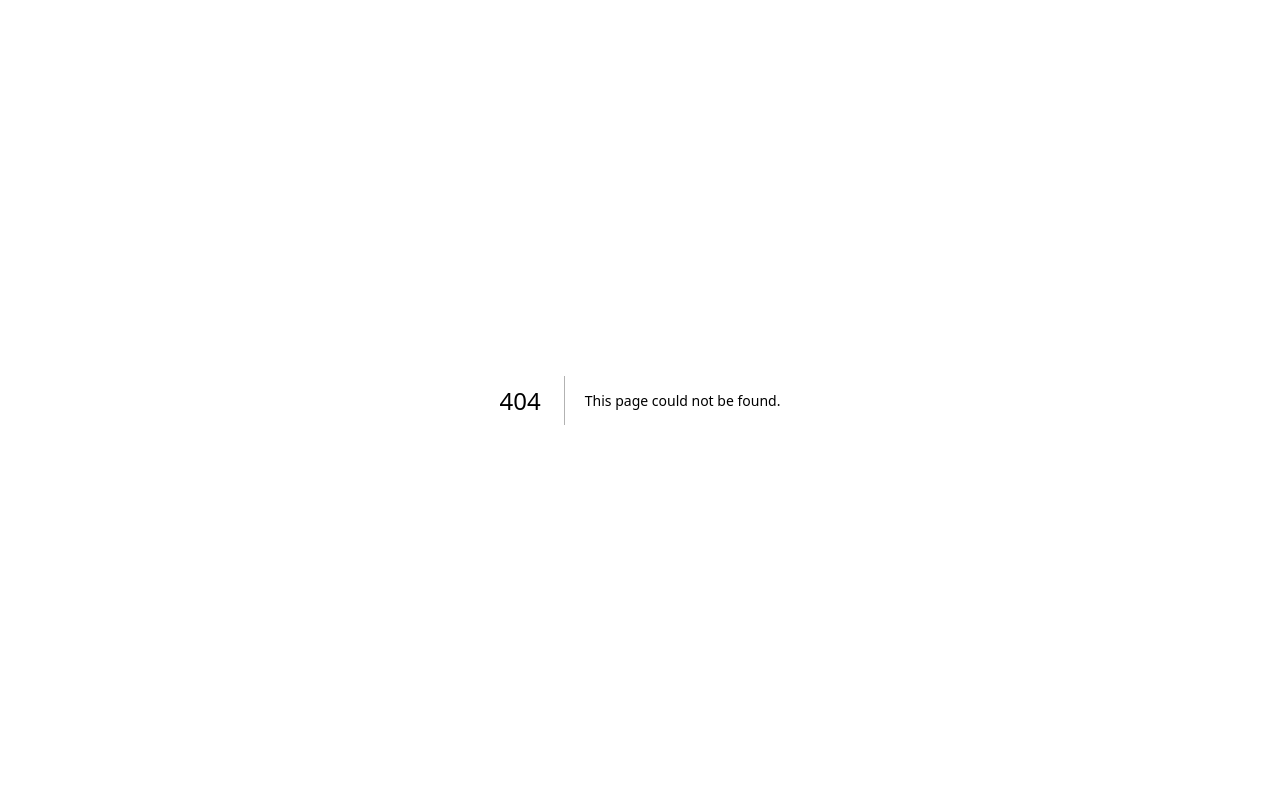
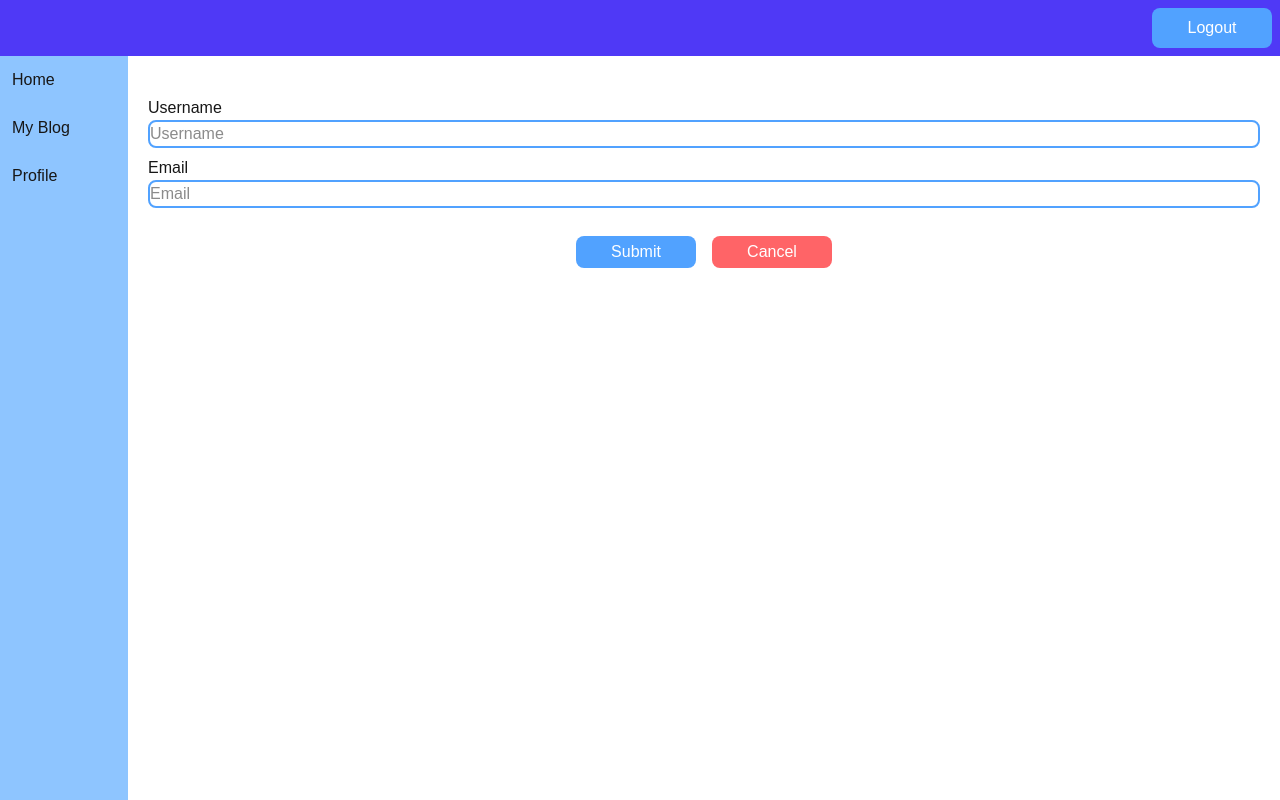
Before and after one commit to SeowKarYan/blog, a Next.js app: page /profile/edit in a window 1280 px wide. Before the commit this address had no page. Built offline with nearby package versions, Linux system fonts and the light colour scheme; no server answers.

Commit message:
done edit profile

```diff
--- /dev/null
+++ b/src/actions/user.ts
@@ -0,0 +1,64 @@
+"use server";
+import * as z from 'zod'
+import bcrypt from 'bcrypt'
+import { UserState } from '@/lib/definitions';
+import { db } from '@/prisma/db';
+import { not } from '@prisma/orm-postgres/orm-client';
+import { redirect } from 'next/navigation';
+
+const ProfileSchema = z.object({
+    id: z.string().min(1),
+    email: z.email({ error: 'Please enter a valid email.' }).trim(),
+    username: z
+        .string()
+        .min(1, { error: 'Username is required' })
+})
+
+const PasswordSchema = z.object({
+    id: z.string().min(1),
+    password: z
+        .string()
+        .min(8, { error: 'Be at least 8 characters long' })
+        .regex(/[a-zA-Z]/, { error: 'Contain at least one letter.' })
+        .regex(/[0-9]/, { error: 'Contain at least one number.' })
+        .regex(/[^a-zA-Z0-9]/, {
+            error: 'Contain at least one special character.',
+        })
+        .trim(),
+})
+
+export async function updateProfile(state: UserState, formData: FormData) {
+    // Validate form fields
+    const validatedFields = ProfileSchema.safeParse({
+        id: formData.get('id'),
+        username: formData.get('username'),
+        email: formData.get('email'),
+    })
+
+    // If any form fields are invalid, return early
+    if (!validatedFields.success) {
+        return {
+            errors: z.flattenError(validatedFields.error).fieldErrors,
+        }
+    }
+
+    const { id, username, email } = validatedFields.data
+
+    const duplicateUser = await db.orm.public.User
+        .where({ email: email.trim().toLowerCase() })
+        .where((u) => not(u.id.eq(Number(id))))
+        .first()
+
+    if (duplicateUser) {
+        console.log({duplicateUser})
+        return {
+            message: 'Email already registered',
+        }
+    }
+
+    const updatedUser = await db.orm.public.User
+        .where({ id: Number(id) })
+        .update({ username, email: email.trim().toLowerCase() });
+
+    redirect('/profile')
+}
--- /dev/null
+++ b/src/app/(dashboard)/profile/edit/editProfileForm.tsx
@@ -0,0 +1,50 @@
+'use client'
+import { updateProfile } from "@/actions/user"
+import Link from "next/link";
+import { useActionState } from 'react'
+
+type Props = {
+    id: number | undefined;
+    username: string | undefined;
+    email: string | undefined;
+}
+
+export default function EditProfileForm({
+    id,
+    username,
+    email,
+}: Props) {
+    const [state, action, pending] = useActionState(updateProfile, undefined)
+
+    return (
+        <div className="p-5 w-[90vw]">
+            <form action={action} className="text-left">
+                <div className="pt-5 hidden">
+                    <label htmlFor="id">ID</label><br />
+                    <input className="border-solid border-2 border-blue-400 rounded-lg w-1/1" id="id" name="id" type="text" placeholder="Username" defaultValue={id} required />
+                    {state?.errors?.id && <p className="text-red-500">{state.errors.id}</p>}
+                </div>
+
+                <div className="pt-5">
+                    <label htmlFor="email">Username</label><br />
+                    <input className="border-solid border-2 border-blue-400 rounded-lg w-1/1" id="username" name="username" type="text" placeholder="Username" defaultValue={username} required />
+                    {state?.errors?.username && <p className="text-red-500">{state.errors.username}</p>}
+                </div>
+
+                <div className="pt-2">
+                    <label htmlFor="email">Email</label><br />
+                    <input className="border-solid border-2 border-blue-400 rounded-lg w-1/1" id="email" name="email" type="email" placeholder="Email" defaultValue={email} required />
+                    {state?.errors?.email && <p className="text-red-500">{state.errors.email}</p>}
+                </div>
+
+                <div className="pt-5 text-center">
+                    {state?.message && (
+                        <p className="text-red-500">{state.message}</p>
+                    )}
+                    <button type="submit" disabled={pending} className="bg-blue-400 p-1 hover:bg-blue-400/75 rounded-lg text-white m-2 w-30">Submit</button>
+                    <button type="button" className="bg-red-400 p-1 hover:bg-red-400/75 rounded-lg text-white m-2 w-30"><Link href="/profile">Cancel</Link></button>
+                </div>
+            </form>
+        </div>
+    )
+}
--- /dev/null
+++ b/src/app/(dashboard)/profile/edit/page.tsx
@@ -0,0 +1,14 @@
+import { getUser } from "@/actions/auth"
+import EditProfileForm from "./editProfileForm"
+
+export default async function EditProfile() {
+    const user = await getUser()
+
+    return (
+        <EditProfileForm
+            id={user?.id}
+            username={user?.username}
+            email={user?.email}
+        />
+    )
+}
--- a/src/app/(dashboard)/profile/page.tsx
+++ b/src/app/(dashboard)/profile/page.tsx
@@ -18,7 +18,7 @@ export default async function Profile() {
 
             <div className="text-center">
                 <Link href="/profile/edit">
-                    <button type="button" className="bg-blue-400 p-1 hover:bg-blue-400/75 rounded-lg text-white m-2 w-30">Edit</button>
+                    <button type="button" className="bg-blue-400 p-1 hover:bg-blue-400/75 rounded-lg text-white m-2 w-30">Edit Profile</button>
                 </Link>
             </div>
         </div>
```
